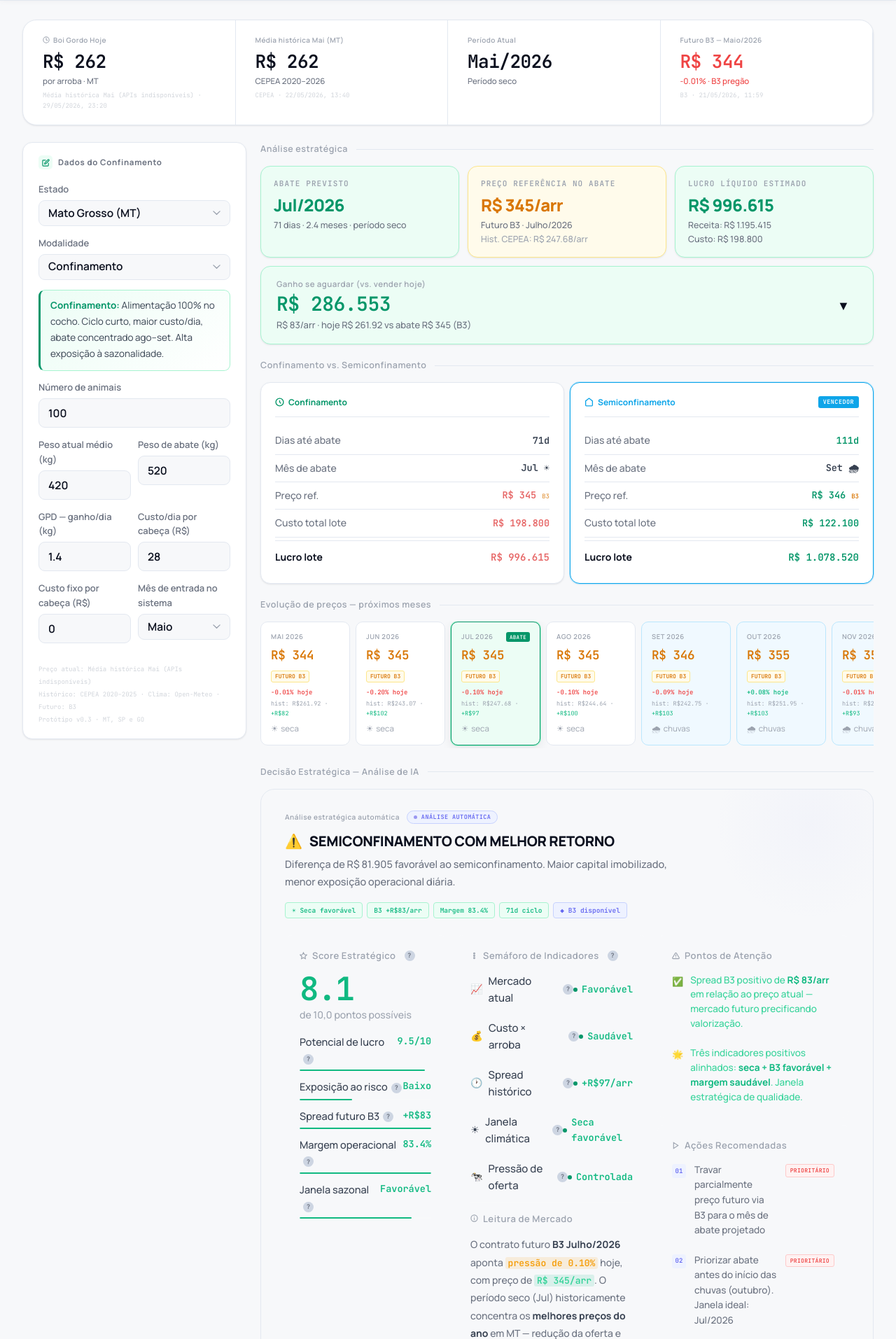
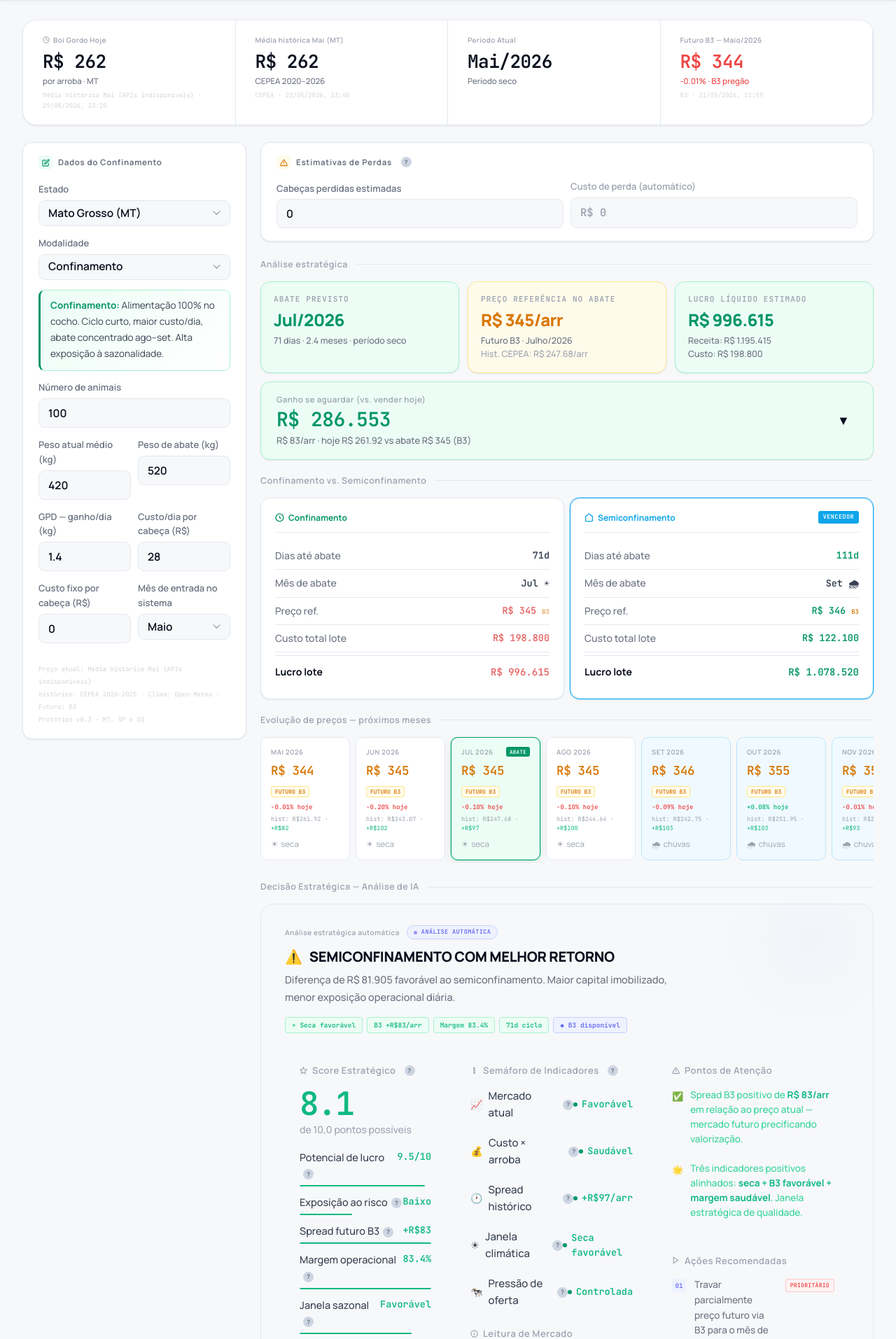
Before and after one commit to phberticellihorn-bot/TimingCerto, a Flask app: page / in a window 1280 px wide. Shown: the part 64-1977 px from the top of the page at 70% size. Run offline with Flask 3, Linux system fonts and the light colour scheme; data that the repository does not hold is empty.

Commit message:
Update index.html

```diff
--- a/templates/index.html
+++ b/templates/index.html
@@ -1201,6 +1201,56 @@ nav {
 
     <!-- RIGHT: ANALYSIS -->
     <div class="calc-right">
+
+      <!-- ESTIMATIVAS DE PERDAS -->
+      <div class="panel anim">
+        <div class="panel-head">
+          <div class="panel-title">
+            <div class="panel-title-icon pti-amber">
+              <svg width="11" height="11" viewBox="0 0 24 24" fill="none" stroke="currentColor" stroke-width="2.5" stroke-linecap="round"><path d="M10.29 3.86L1.82 18a2 2 0 0 0 1.71 3h16.94a2 2 0 0 0 1.71-3L13.71 3.86a2 2 0 0 0-3.42 0z"/><line x1="12" y1="9" x2="12" y2="13"/><line x1="12" y1="17" x2="12.01" y2="17"/></svg>
+            </div>
+            Estimativas de Perdas
+            <span class="tip" data-tip="Informe o número de cabeças que você estima perder no ciclo. O custo será calculado como: cabeças perdidas × custo fixo por cabeça (campo ao lado esquerdo) e deduzido do lucro final.">?</span>
+          </div>
+        </div>
+        <div class="panel-body" style="padding-top:14px">
+          <div class="form-row" style="align-items:end">
+            <div class="form-group" style="margin-bottom:0">
+              <label>Cabeças perdidas estimadas</label>
+              <input type="number" id="cabecas_perdidas" value="0" min="0" placeholder="Ex: 3" oninput="calcular()">
+            </div>
+            <div class="form-group" style="margin-bottom:0">
+              <label style="color:var(--t4)">Custo de perda (automático)</label>
+              <div id="custo_perda_display" style="
+                background: var(--surface2);
+                border: 1.5px solid var(--border);
+                border-radius: 9px;
+                padding: 9px 13px;
+                font-family: 'JetBrains Mono', monospace;
+                font-size: 15.5px;
+                font-weight: 600;
+                color: var(--red2);
+                min-height: 42px;
+                display: flex;
+                align-items: center;
+              ">R$ 0</div>
+            </div>
+          </div>
+          <div id="perda-info" style="
+            display:none;
+            margin-top:12px;
+            background: var(--red-bg);
+            border: 1px solid var(--red-bd);
+            border-left: 3px solid var(--red2);
+            border-radius: 9px;
+            padding: 10px 14px;
+            font-size: 13px;
+            color: var(--red2);
+            line-height: 1.6;
+          "></div>
+        </div>
+      </div>
+
       <div id="resultado">
         <div class="loading">Calculando análise estratégica...</div>
       </div>
@@ -1484,6 +1534,33 @@ function aplicarModalidade() {
 
 async function calcular() {
   atualizarHistStrip();
+  const custoFixoCab = parseFloat(document.getElementById('custo_fixo_cab').value) || 0;
+  const cabecasPerdidas = parseInt(document.getElementById('cabecas_perdidas').value) || 0;
+  const custoPerdaTotal = cabecasPerdidas * custoFixoCab;
+
+  // Atualizar display do custo de perda
+  const displayPerda = document.getElementById('custo_perda_display');
+  if (displayPerda) {
+    displayPerda.textContent = custoPerdaTotal > 0
+      ? '− R$ ' + Math.round(custoPerdaTotal).toLocaleString('pt-BR')
+      : 'R$ 0';
+    displayPerda.style.color = custoPerdaTotal > 0 ? 'var(--red2)' : 'var(--t4)';
+  }
+
+  // Atualizar info de perda
+  const perdaInfo = document.getElementById('perda-info');
+  if (perdaInfo) {
+    if (cabecasPerdidas > 0 && custoFixoCab > 0) {
+      perdaInfo.style.display = 'block';
+      perdaInfo.innerHTML = `<strong>${cabecasPerdidas} cabeça${cabecasPerdidas>1?'s':''} × R$ ${Math.round(custoFixoCab).toLocaleString('pt-BR')} (custo fixo)</strong> = perda de <strong>R$ ${Math.round(custoPerdaTotal).toLocaleString('pt-BR')}</strong> deduzida do lucro final.`;
+    } else if (cabecasPerdidas > 0 && custoFixoCab === 0) {
+      perdaInfo.style.display = 'block';
+      perdaInfo.innerHTML = `Informe o <strong>Custo fixo por cabeça</strong> (campo à esquerda) para calcular o impacto financeiro das perdas.`;
+    } else {
+      perdaInfo.style.display = 'none';
+    }
+  }
+
   const payload = {
     modalidade: document.getElementById('modalidade').value,
     animais: parseInt(document.getElementById('animais').value) || 100,
@@ -1491,7 +1568,9 @@ async function calcular() {
     peso_abate: parseFloat(document.getElementById('peso_abate').value) || 520,
     gpd: parseFloat(document.getElementById('gpd').value) || 1.4,
     custo_dia: parseFloat(document.getElementById('custo_dia').value) || 28,
-    custo_fixo_cab: parseFloat(document.getElementById('custo_fixo_cab').value) || 0,
+    custo_fixo_cab: custoFixoCab,
+    cabecas_perdidas: cabecasPerdidas,
+    custo_perda_total: custoPerdaTotal,
     mes_entrada: parseInt(document.getElementById('mes_entrada').value) || 5,
     estado: document.getElementById('estado').value,
   };
@@ -1508,6 +1587,12 @@ function fmt(n) { return 'R$ ' + Math.round(n).toLocaleString('pt-BR'); }
 
 function renderResultado(d) {
   const c = d.ciclo, f = d.financeiro, cp = d.comparativo;
+
+  // Custo de perda calculado localmente
+  const custoFixoCab = parseFloat(document.getElementById('custo_fixo_cab').value) || 0;
+  const cabecasPerdidas = parseInt(document.getElementById('cabecas_perdidas').value) || 0;
+  const custoPerdaTotal = cabecasPerdidas * custoFixoCab;
+
   const lucroClass = f.lucro_lote >= 0 ? 'success' : 'danger';
   const diffClass = f.diff_total > 5000 ? 'danger' : f.diff_total < -5000 ? 'success' : 'warn';
   const confWin = cp.confinamento.lucro_lote >= cp.semiconfinamento.lucro_lote;
@@ -1523,7 +1608,8 @@ function renderResultado(d) {
   const arrobasCab = f.arrobas_cab;
   const animais = d.animais;
   const receitaEfetiva = precoEfetivo * arrobasCab * animais;
-  const lucroEfetivo = receitaEfetiva - f.custo_lote;
+  const custoLoteComPerda = f.custo_lote + custoPerdaTotal;
+  const lucroEfetivo = receitaEfetiva - custoLoteComPerda;
   const diffEfetivo = precoAtual - precoEfetivo;
   const diffTotalEfetivo = diffEfetivo * arrobasCab * animais;
 
@@ -1541,8 +1627,8 @@ function renderResultado(d) {
   const precoSemiInt = Math.round(precoSemi);
   const lblConf = b3Conf ? `<span style="font-size:9px;color:var(--gold2)">B3</span>` : `<span style="font-size:9px;color:var(--t4)">hist</span>`;
   const lblSemi = b3Semi ? `<span style="font-size:9px;color:var(--gold2)">B3</span>` : `<span style="font-size:9px;color:var(--t4)">hist</span>`;
-  const lucroConfEfetivo = (precoConf * arrobasCab * animais) - cp.confinamento.custo_lote;
-  const lucroSemiEfetivo = (precoSemi * arrobasCab * animais) - cp.semiconfinamento.custo_lote;
+  const lucroConfEfetivo = (precoConf * arrobasCab * animais) - cp.confinamento.custo_lote - custoPerdaTotal;
+  const lucroSemiEfetivo = (precoSemi * arrobasCab * animais) - cp.semiconfinamento.custo_lote - custoPerdaTotal;
   const confWinEfetivo = lucroConfEfetivo >= lucroSemiEfetivo;
 
   // Build timeline cards — apenas meses atuais e futuros
@@ -1614,7 +1700,7 @@ function renderResultado(d) {
       <div class="r-card ${lucroClassEfetivo}">
         <div class="r-card-label">Lucro líquido estimado</div>
         <div class="r-card-value">${fmt(lucroEfetivo)}</div>
-        <div class="r-card-sub">Receita: ${fmt(receitaEfetiva)}<br>Custo: ${fmt(f.custo_lote)}</div>
+        <div class="r-card-sub">Receita: ${fmt(receitaEfetiva)}<br>Custo: ${fmt(custoLoteComPerda)}${custoPerdaTotal > 0 ? `<br><span style="color:var(--red2);font-size:11px">Incl. R$ ${Math.round(custoPerdaTotal).toLocaleString('pt-BR')} em perdas (${cabecasPerdidas} cab.)</span>` : ''}</div>
       </div>
     </div>
 
```
